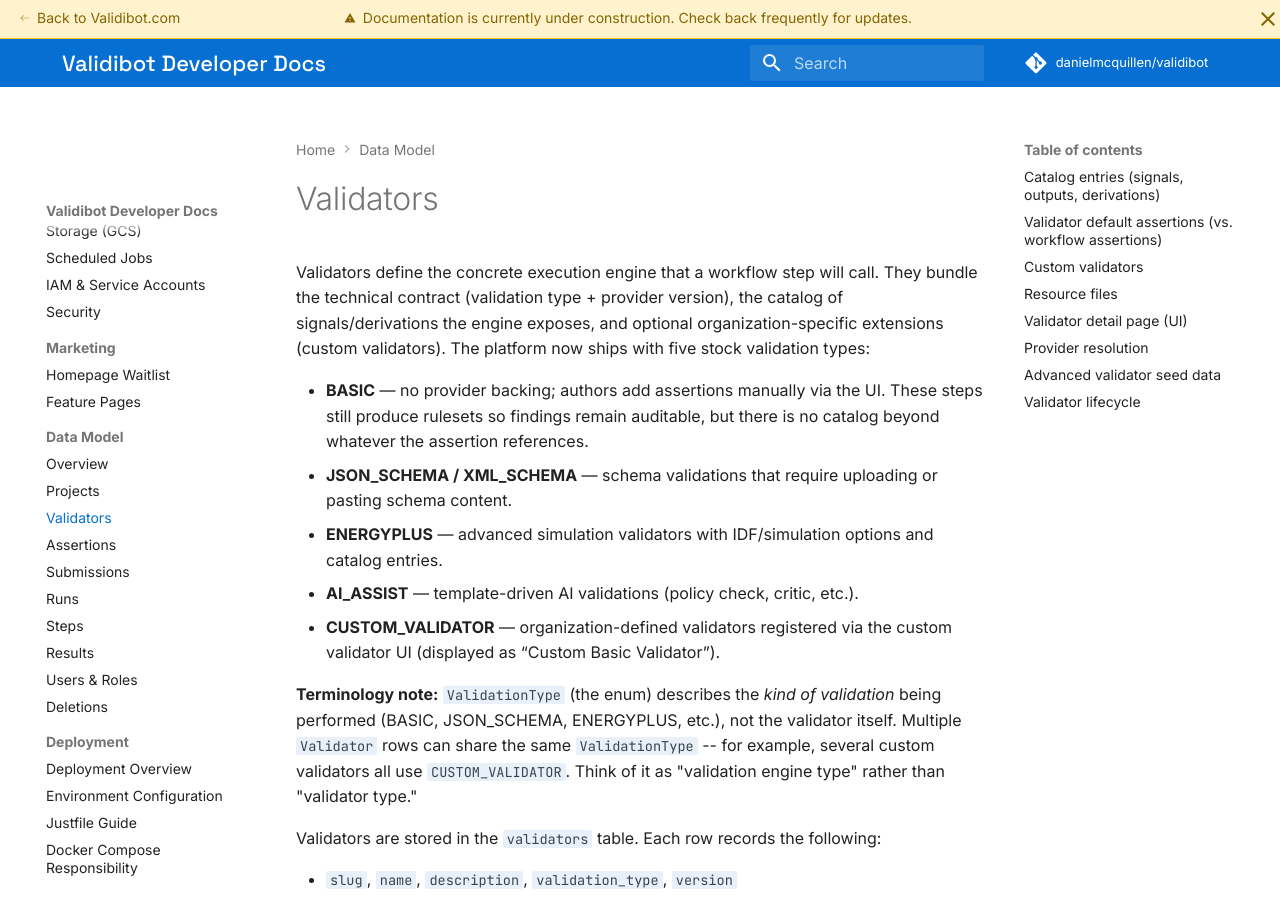
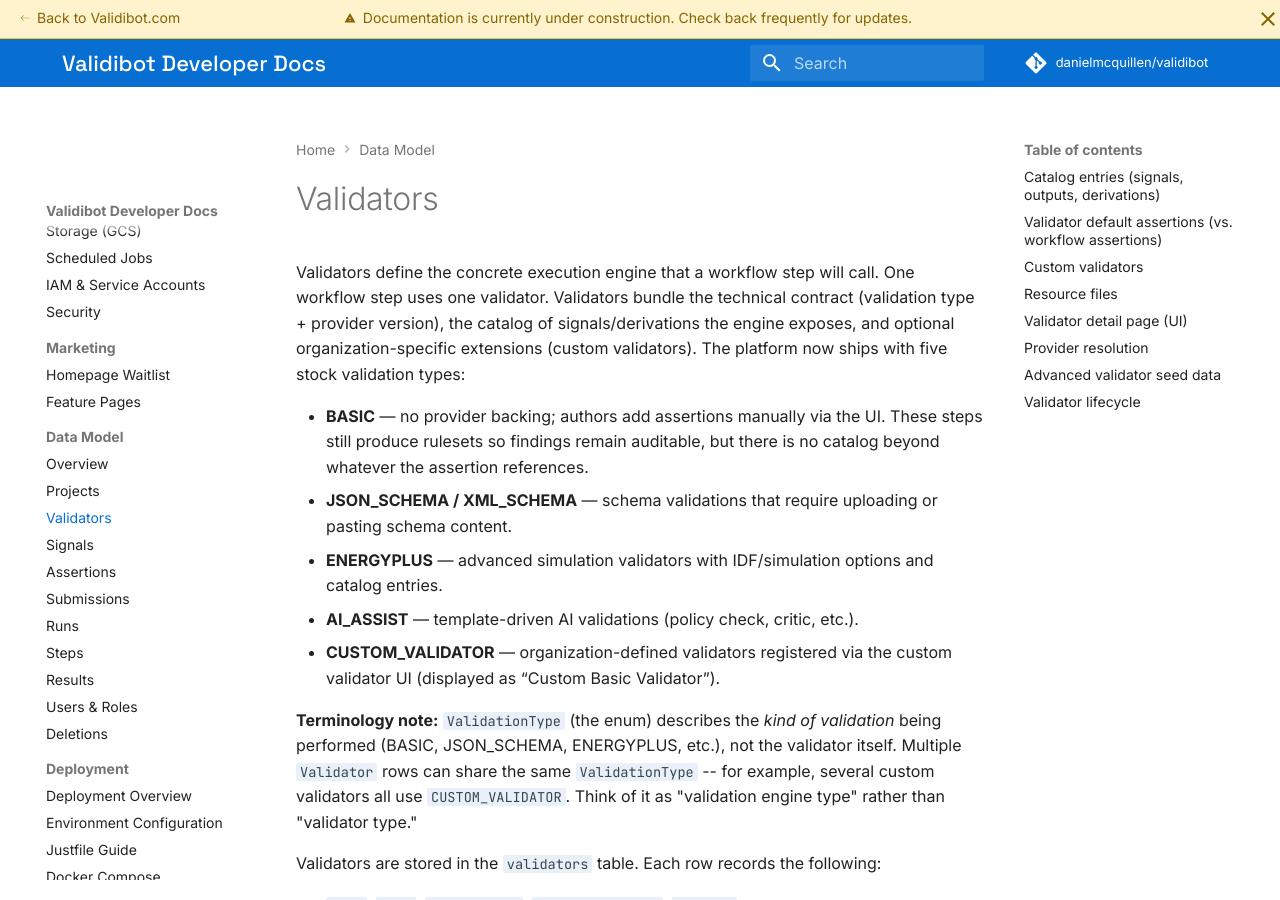
Before and after one commit to danielmcquillen/validibot, an MkDocs documentation site: the page built from docs/dev_docs/data-model/validators.md, in a window 1280 px wide and 900 px high. Built offline with MkDocs 1.6.1 and Material for MkDocs 9.7.7, drawn with Linux system fonts in a browser that asks for light colours; comment, search, counter and statistics services are not loaded.

Commit message:
Update docs

```diff
--- a/docs/dev_docs/data-model/validators.md
+++ b/docs/dev_docs/data-model/validators.md
@@ -1,9 +1,9 @@
 # Validators
 
-Validators define the concrete execution engine that a workflow step will call. They bundle the technical
-contract (validation type + provider version), the catalog of signals/derivations the engine exposes,
-and optional organization-specific extensions (custom validators). The platform now ships with five stock
-validation types:
+Validators define the concrete execution engine that a workflow step will call. One workflow step uses
+one validator. Validators bundle the technical contract (validation type + provider version), the catalog
+of signals/derivations the engine exposes, and optional organization-specific extensions (custom validators).
+The platform now ships with five stock validation types:
 
 - **BASIC** — no provider backing; authors add assertions manually via the UI. These steps still produce
   rulesets so findings remain auditable, but there is no catalog beyond whatever the assertion references.
@@ -12,7 +12,7 @@
 - **AI_ASSIST** — template-driven AI validations (policy check, critic, etc.).
 - **CUSTOM_VALIDATOR** — organization-defined validators registered via the custom validator UI (displayed as “Custom Basic Validator”).
 
-**Terminology note:** `ValidationType` (the enum) describes the *kind of validation* being performed
+**Terminology note:** `ValidationType` (the enum) describes the _kind of validation_ being performed
 (BASIC, JSON_SCHEMA, ENERGYPLUS, etc.), not the validator itself. Multiple `Validator` rows can share
 the same `ValidationType` -- for example, several custom validators all use `CUSTOM_VALIDATOR`. Think
 of it as "validation engine type" rather than "validator type."
@@ -31,14 +31,14 @@
 Validators own the canonical catalog describing what the validation engine can read or emit. Catalog
 rows live in `validator_catalog_entries` and carry:
 
-| Field | Meaning |
-| --- | --- |
-| `entry_type` | `signal` or `derivation`. |
-| `run_stage` | Whether the entry is available during the **input** phase (before the engine runs) or the **output** phase (after the engine completes). |
-| `slug` | Stable identifier referenced by rulesets and assertions. |
-| `data_type` | Scalar/list metadata (number, datetime, bool, series). |
-| `binding_config` | Provider-specific hints (e.g., EnergyPlus meter path). |
-| `metadata` | Free-form JSON used by the UI and provider tooling. |
+| Field            | Meaning                                                                                                                                  |
+| ---------------- | ---------------------------------------------------------------------------------------------------------------------------------------- |
+| `entry_type`     | `signal` or `derivation`.                                                                                                                |
+| `run_stage`      | Whether the entry is available during the **input** phase (before the engine runs) or the **output** phase (after the engine completes). |
+| `slug`           | Stable identifier referenced by rulesets and assertions.                                                                                 |
+| `data_type`      | Scalar/list metadata (number, datetime, bool, series).                                                                                   |
+| `binding_config` | Provider-specific hints (e.g., EnergyPlus meter path).                                                                                   |
+| `metadata`       | Free-form JSON used by the UI and provider tooling.                                                                                      |
 
 Inputs represent values already available before the engine runs (project metadata, uploaded files,
 environment). Outputs represent telemetry the engine emits during execution. Derivations describe
@@ -101,12 +101,12 @@
 The validator detail page uses link-based tabs (separate URLs, server-rendered) rather than
 JavaScript tabs. The tab layout is:
 
-| Tab | URL pattern | View | Default |
-|-----|-------------|------|---------|
-| **Description** | `library/custom/<slug>/` | `ValidatorDetailView` | Yes |
-| **Signals** | `library/custom/<slug>/signals-tab/` | `ValidatorSignalsTabView` | |
-| **Default Assertions** | `library/custom/<slug>/assertions/` | `ValidatorAssertionsTabView` | |
-| **Resource Files** | `library/custom/<slug>/resource-files/` | `ValidatorResourceFilesTabView` | |
+| Tab                    | URL pattern                             | View                            | Default |
+| ---------------------- | --------------------------------------- | ------------------------------- | ------- |
+| **Description**        | `library/custom/<slug>/`                | `ValidatorDetailView`           | Yes     |
+| **Signals**            | `library/custom/<slug>/signals-tab/`    | `ValidatorSignalsTabView`       |         |
+| **Default Assertions** | `library/custom/<slug>/assertions/`     | `ValidatorAssertionsTabView`    |         |
+| **Resource Files**     | `library/custom/<slug>/resource-files/` | `ValidatorResourceFilesTabView` |         |
 
 All tabs share the same base template (`validator_detail.html`) and render their content
 conditionally via `active_tab`. Each tab includes only its own modals to reduce page weight.
--- a/mkdocs.dev.yml
+++ b/mkdocs.dev.yml
@@ -115,6 +115,7 @@
       - Overview: data-model/index.md
       - Projects: data-model/projects.md
       - Validators: data-model/validators.md
+      - Signals: data-model/signals.md
       - Assertions: data-model/assertions.md
       - Submissions: data-model/submissions.md
       - Runs: data-model/runs.md
```
Also changed, not shown: docs/dev_docs/data-model/index.md (+1 -0 lines), docs/dev_docs/data-model/signals.md (added, +187 -0 lines).
